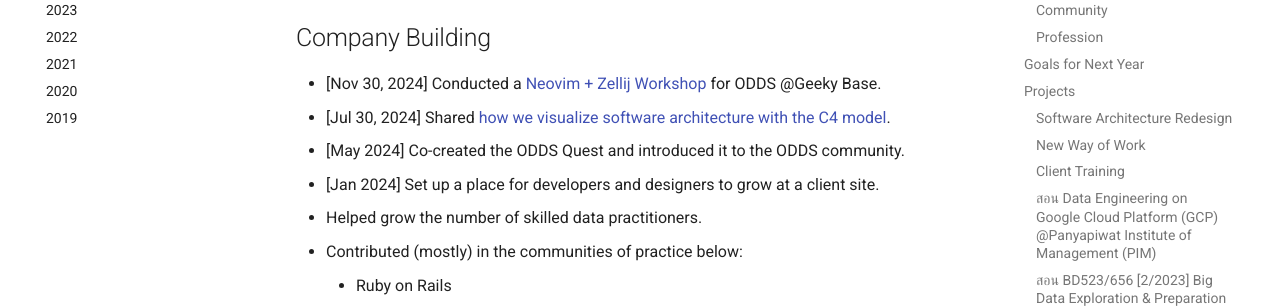
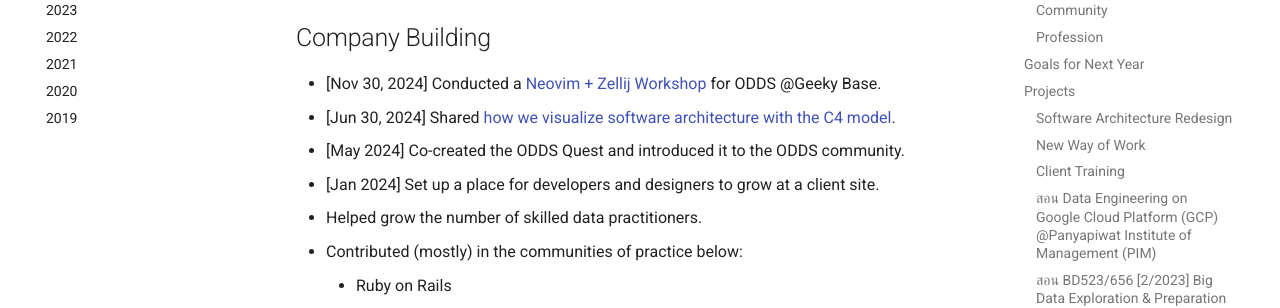
Before and after one commit to zkan/brag-documents, an MkDocs documentation site: the page built from docs/2024.md, in a window 1280 px wide and 900 px high, scrolled down 2902 px. Shown: the part 152-460 px from the top of the window. Built offline with MkDocs 1.6.1 and Material for MkDocs 9.7.7, drawn with Linux system fonts in a browser that asks for light colours; comment, search, counter and statistics services are not loaded.

Commit message:
Correct the month

```diff
--- a/docs/2024.md
+++ b/docs/2024.md
@@ -103,7 +103,7 @@ Engineering โดยมี Course Outline ตามนี้
 ## Company Building
 
 * [Nov 30, 2024] Conducted a [Neovim + Zellij Workshop](https://zkan.github.io/neovim-zellij-workshop/){: target="_blank"} for ODDS @Geeky Base.
-* [Jul 30, 2024] Shared [how we visualize software architecture with the C4 model](https://3.basecamp.com/4877526/buckets/19951867/documents/7559299790#__recording_7560094026){: target="_blank"}.
+* [Jun 30, 2024] Shared [how we visualize software architecture with the C4 model](https://3.basecamp.com/4877526/buckets/19951867/documents/7559299790#__recording_7560094026){: target="_blank"}.
 * [May 2024] Co-created the ODDS Quest and introduced it to the ODDS community.
 * [Jan 2024] Set up a place for developers and designers to grow at a client site.
 * Helped grow the number of skilled data practitioners.
```
